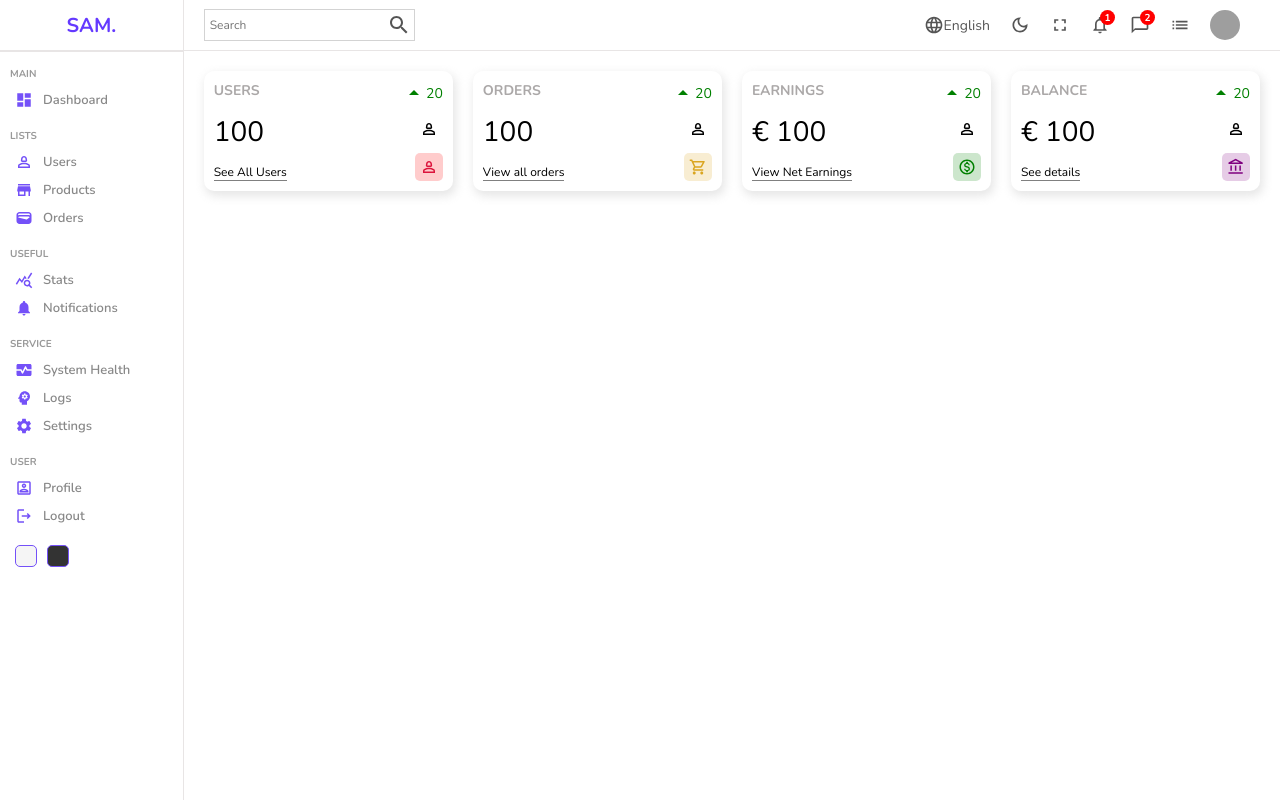
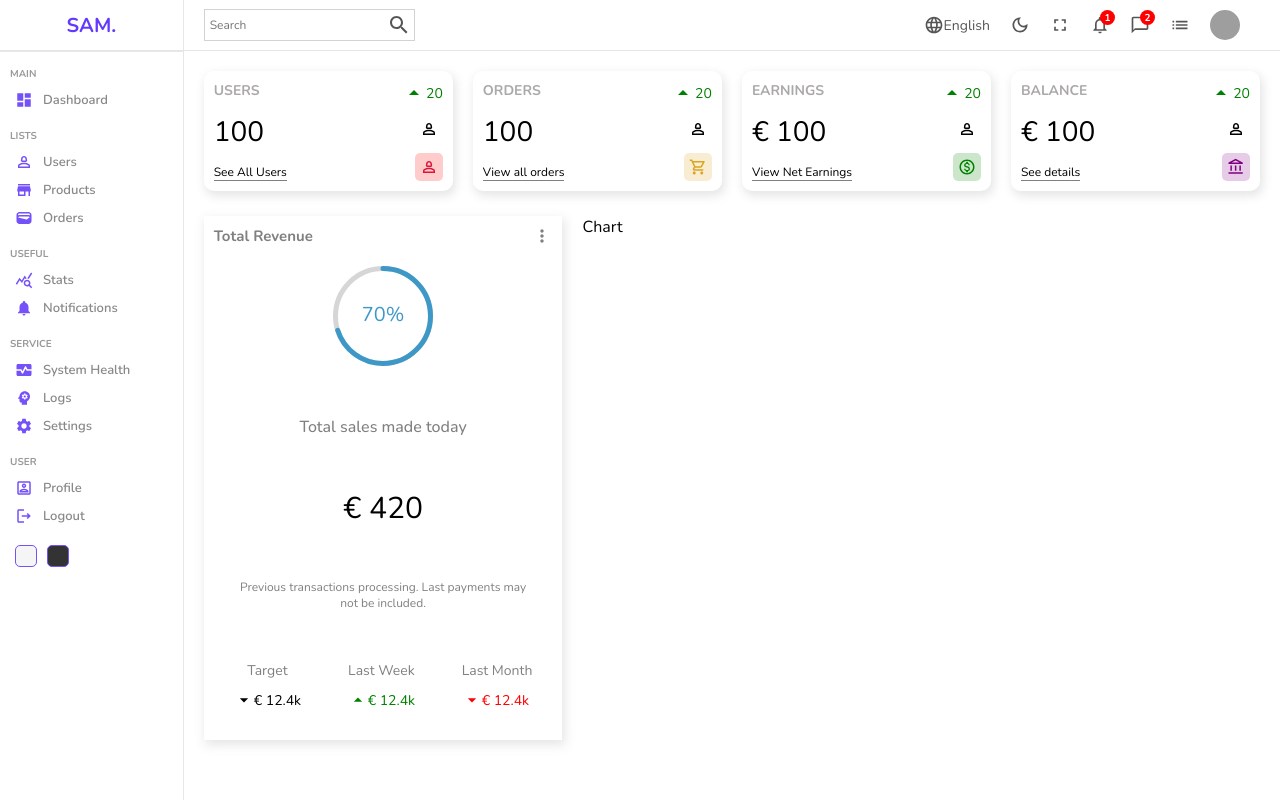
Before and after one commit to Makariuz/dashboard-react, a React (Create React App) app: page / in a window 1280 px wide. Built offline with nearby package versions, Linux system fonts and the light colour scheme; grey boxes are pictures that could not be loaded.

Commit message:
featured

```diff
--- a/package.json
+++ b/package.json
@@ -11,9 +11,11 @@
     "@testing-library/react": "^13.4.0",
     "@testing-library/user-event": "^13.5.0",
     "react": "^18.2.0",
+    "react-circular-progressbar": "^2.1.0",
     "react-dom": "^18.2.0",
     "react-router-dom": "^6.4.1",
     "react-scripts": "5.0.1",
+    "recharts": "^2.1.14",
     "sass": "^1.55.0",
     "web-vitals": "^2.1.4"
   },
--- /dev/null
+++ b/src/components/chart/Chart.js
@@ -0,0 +1,9 @@
+import './chart.scss'
+
+const Chart = () => {
+  return (
+    <div className='chart'>Chart</div>
+  )
+}
+
+export default Chart
--- /dev/null
+++ b/src/components/chart/chart.scss
@@ -0,0 +1,3 @@
+.chart{
+    flex: 4;
+}
--- /dev/null
+++ b/src/components/featured/Featured.js
@@ -0,0 +1,42 @@
+import "./featured.scss";
+import MoreVertOutlinedIcon from "@mui/icons-material/MoreVertOutlined";
+import { CircularProgressbar } from "react-circular-progressbar";
+import 'react-circular-progressbar/dist/styles.css';
+import ArrowDropDownOutlinedIcon from '@mui/icons-material/ArrowDropDownOutlined';
+import ArrowDropUpOutlinedIcon from '@mui/icons-material/ArrowDropUpOutlined';
+
+const Featured = () => {
+  return (
+    <div className="featured">
+      <div className="top">
+        <h1 className="title">Total Revenue</h1>
+        <MoreVertOutlinedIcon fontSize="small" />
+      </div>
+      <div className="bottom">
+        <div className="featuredChart">
+          <CircularProgressbar value={70} text={"70%"} strokeWidth={5} />
+        </div>
+        <p className="title">Total sales made today</p>
+        <p className="amount">€ 420</p>
+        <p className="desc">Previous transactions processing. Last payments may not be included.</p>
+        <div className="summary">
+          <div className="item">
+          <div className="itemTitle">Target</div>
+          <div className="itemResult"> <ArrowDropDownOutlinedIcon fontSize="small" /> € 12.4k</div>
+          </div>
+          <div className="item">
+          <div className="itemTitle">Last Week</div>
+          <div className="itemResult positive"> <ArrowDropUpOutlinedIcon fontSize="small" /> € 12.4k</div>
+          </div>
+          <div className="item">
+          <div className="itemTitle">Last Month</div>
+          <div className="itemResult negative"> <ArrowDropDownOutlinedIcon fontSize="small" /> € 12.4k</div>
+          </div>
+
+        </div>
+      </div>
+    </div>
+  );
+};
+
+export default Featured;
--- /dev/null
+++ b/src/components/featured/featured.scss
@@ -0,0 +1,80 @@
+.featured{
+    flex: 2;
+    -webkit-box-shadow: 2px 4px 10px 1px rgba(0,0,0,0.47);
+    box-shadow: 2px 4px 10px 1px rgba(201,201,201,0.47);
+    padding: 10px;
+
+    .top {
+        display: flex;
+        align-items: center;
+        justify-content: space-between;
+        color: gray;
+
+        .title {
+            font-size: 15px;
+        }
+
+
+    }
+
+    .bottom{
+        padding: 20px;
+        display:flex;
+        flex-direction: column;
+        align-items: center;
+        justify-content: center;
+        gap: 50px;
+
+        .featuredChart{
+            width: 100px;
+            height: 100px;
+
+        }
+
+        .title{
+            font-weight: 500;
+            color: gray;
+        }
+        .amount {
+            font-size: 30px;
+        }
+
+        .desc{
+            font-weight: 300;
+            font-size: 12px;
+            color: gray;
+            text-align: center;
+        }
+
+        .summary {
+            width: 100%;
+            display:flex;
+            align-items: center;
+            justify-content: space-between;
+
+            .item {
+                text-align: center;
+
+                .itemTitle{
+                    font-size: 14px;
+                    color:gray;
+                }
+
+                .itemResult {
+                    display:flex;
+                    align-items: center;
+                    margin-top: 10px;
+                    font-size: 14px;
+
+                    &.positive{
+                        color: green;
+                    }
+
+                    &.negative{
+                        color: red;
+                    }
+                }
+            }
+        }
+    }
+}
--- a/src/pages/home/Home.js
+++ b/src/pages/home/Home.js
@@ -1,4 +1,6 @@
 import React from "react";
+import Chart from "../../components/chart/Chart";
+import Featured from "../../components/featured/Featured";
 import Navbar from "../../components/navbar/Navbar";
 import Sidebar from "../../components/sidebar/Sidebar";
 import Widgets from "../../components/widgets/Widgets";
@@ -16,6 +18,10 @@
         <Widgets type="earnings"/>
         <Widgets type="balance" />
       </div>
+      <div className="charts">
+        <Featured />
+        <Chart />
+      </div>
       </div>
     </div>
   );
--- a/src/pages/home/home.scss
+++ b/src/pages/home/home.scss
@@ -5,10 +5,14 @@
 
         flex:6;
 
-        .widgets {
+        .widgets, .charts {
             display:flex;
             padding: 20px;
             gap: 20px;
         }
+
+        .charts {
+            padding: 5px 20px;
+        }
     }
 }
```
Also changed, not shown: 1 other file (tests, documents, lock files or other folders).
